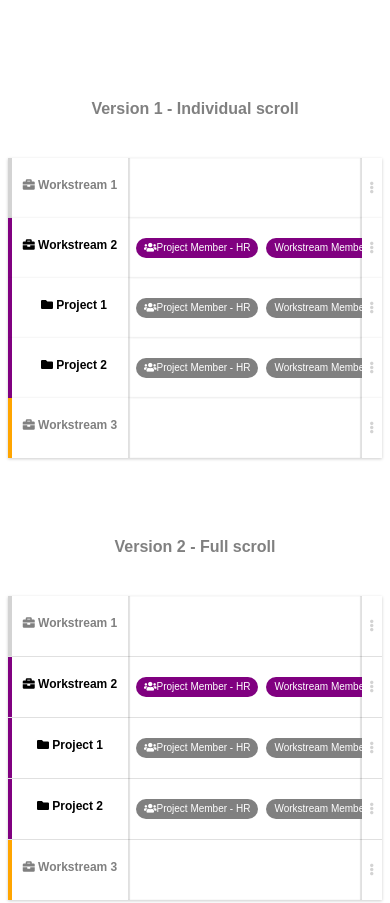
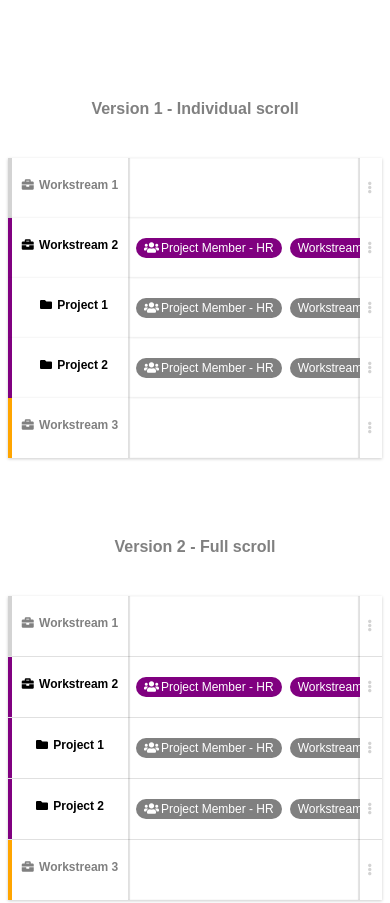
Before and after one commit to anderskravis/mobiletest, a plain HTML site: page index.html in a window 390 px wide. Shown: the top 903 px of the page. Drawn offline with Linux system fonts and the light colour scheme.

Commit message:
badge styles

```diff
--- a/index.html
+++ b/index.html
@@ -114,6 +114,10 @@
 
     }
 
+    .fas {
+        padding-right: 2px;
+    }
+
      .scroll::-webkit-scrollbar {
          display: none;
     }
@@ -146,7 +150,7 @@
     .ea-badge {
         padding: 4px 8px;
         color: white;
-        font-size: 10px;
+        font-size: 12px;
         line-height: auto;
     }
 
@@ -167,7 +171,7 @@
     <h4> Version 1 - Individual scroll </h4>
 
     <div class="ea-row disabled">
-            <div class="ea-entity-holder"><i class="fas fa-briefcase"></i> Workstream 1</div>
+            <div class="ea-entity-holder"><i class="fas fa-briefcase gap"></i> Workstream 1</div>
              <div class="ea-role-holder scroll">
              </div>
              <div class="ea-icon-holder"><i class="fas fa-ellipsis-v"></i></div>
```
